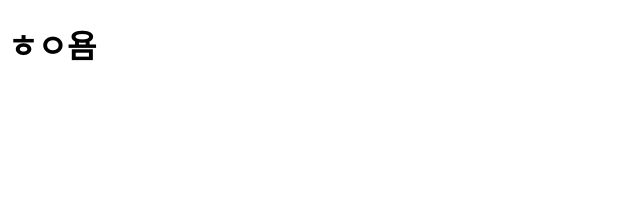
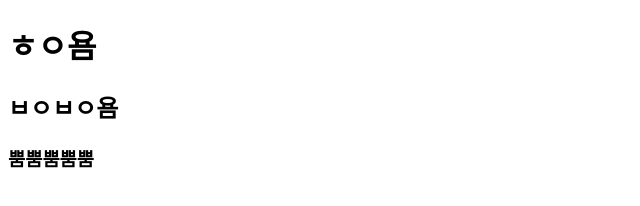
Before and after one commit to rlaxotjs123456/company-project, a plain HTML site: page index.html in a window 1280 px wide. Shown: the whole page, without its empty margins (0-640 px from the left). Drawn offline with Linux system fonts and the light colour scheme.

Commit message:
second commit

```diff
--- a/index.html
+++ b/index.html
@@ -1,11 +1,13 @@
 <!DOCTYPE html>
 <html lang="en">
-<head>
-    <meta charset="UTF-8">
-    <meta name="viewport" content="width=device-width, initial-scale=1.0">
+  <head>
+    <meta charset="UTF-8" />
+    <meta name="viewport" content="width=device-width, initial-scale=1.0" />
     <title>Document</title>
-</head>
-<body>
+  </head>
+  <body>
     <h1>ㅎㅇ욤</h1>
-</body>
+    <h2>ㅂㅇㅂㅇ욤</h2>
+    <h3>뿜뿜뿜뿜뿜</h3>
+  </body>
 </html>
```
